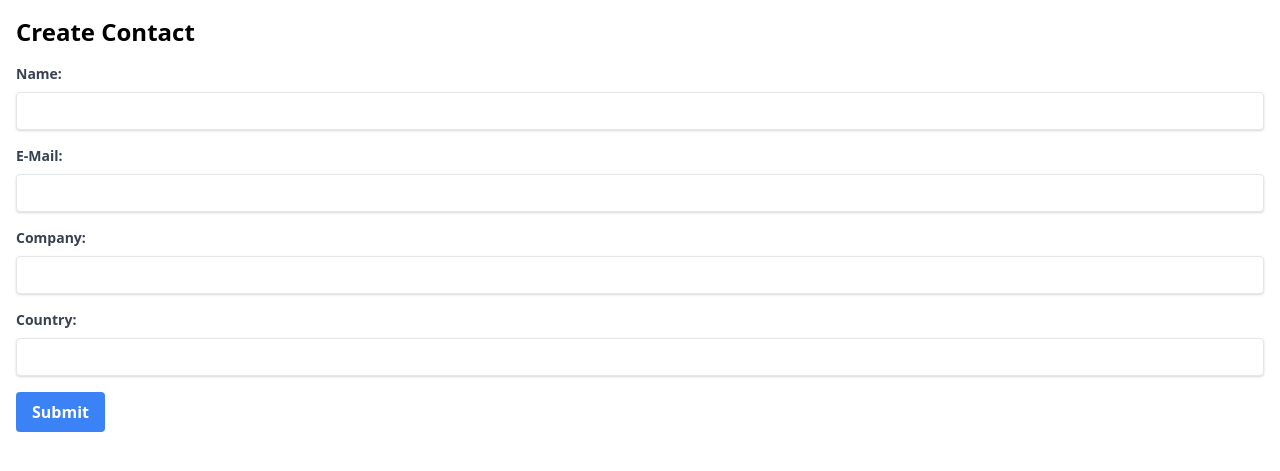
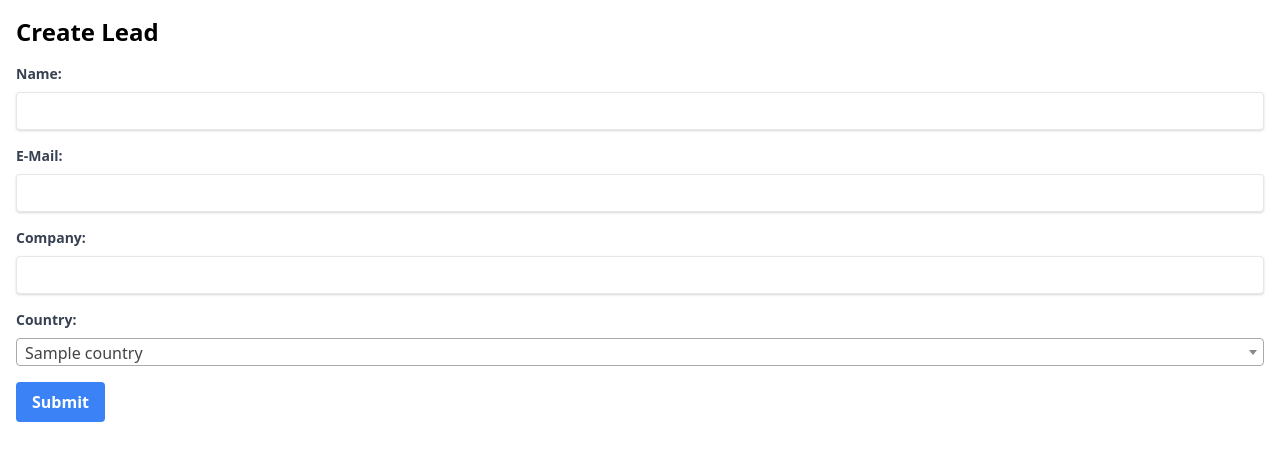
Before and after one commit to vshn/conferenceli, a Flask app: template contactform/templates/form.html in a window 1280 px wide. Shown: the top 471 px of the page. Run offline with Flask 3, Linux system fonts and the light colour scheme; the template is opened without the code that fills it: most values are stand-ins (such as "Sample title", 1, 10 or a date in 2020); parts of the project's set-up code (start-up, migrations or seed data) failed here and were passed over; some libraries are stand-ins or nearby versions.

Commit message:
create lead instead of mailing list contact

```diff
--- a/contactform/app.py
+++ b/contactform/app.py
@@ -15,15 +15,38 @@ ODOO_URL = os.getenv("ODOO_URL")
 ODOO_DB = os.getenv("ODOO_DB")
 ODOO_USERNAME = os.getenv("ODOO_USERNAME")
 ODOO_PASSWORD = os.getenv("ODOO_PASSWORD")
-MAILING_LIST_ID = int(os.getenv("MAILING_LIST_ID"))
+ODOO_TAG_ID = int(os.getenv("ODOO_TAG_ID"))
 
 # Configure logging
 logging.basicConfig(level=logging.DEBUG)
 
+# Authenticate with Odoo
+common = xmlrpc.client.ServerProxy(f"{ODOO_URL}/xmlrpc/2/common")
+uid = common.authenticate(ODOO_DB, ODOO_USERNAME, ODOO_PASSWORD, {})
+models = xmlrpc.client.ServerProxy(f"{ODOO_URL}/xmlrpc/2/object")
+
 
 @app.route("/")
 def index():
-    return render_template("form.html")
+    # Fetch country data from Odoo
+    countries = models.execute_kw(
+        ODOO_DB,
+        uid,
+        ODOO_PASSWORD,
+        "res.country",
+        "search_read",
+        [[("id", "!=", 0)]],
+        {"fields": ["id", "name"], "order": "name"},
+    )
+    # Sort countries for the dropdown
+    preferred_countries = ["Switzerland", "Germany", "Austria", "France", "Italy"]
+    sorted_countries = sorted(
+        countries, key=lambda x: (x["name"] not in preferred_countries, x["name"])
+    )
+
+    return render_template(
+        "form.html", countries=sorted_countries, preferred_countries=preferred_countries
+    )
 
 
 @app.route("/submit", methods=["POST"])
@@ -31,7 +54,7 @@ def submit():
     name = request.form.get("name")
     email = request.form.get("email")
     company = request.form.get("company")
-    country = request.form.get("country")
+    country_name = request.form.get("country")
 
     # Validate inputs
     if not name or not email:
@@ -46,50 +69,44 @@ def submit():
         return render_template("modal.html", status="error", message=str(e))
 
     try:
-        # Authenticate with Odoo
-        common = xmlrpc.client.ServerProxy(f"{ODOO_URL}/xmlrpc/2/common")
-        uid = common.authenticate(ODOO_DB, ODOO_USERNAME, ODOO_PASSWORD, {})
-        logging.debug(f"Authenticated UID: {uid}")
-
-        if not uid:
-            raise ValueError("Authentication failed")
-
-        # Create mailing contact in Odoo
-        models = xmlrpc.client.ServerProxy(f"{ODOO_URL}/xmlrpc/2/object")
-        contact_id = models.execute_kw(
+        # Find the country ID
+        country = models.execute_kw(
             ODOO_DB,
             uid,
             ODOO_PASSWORD,
-            "mailing.contact",
+            "res.country",
+            "search_read",
+            [[("name", "=", country_name)]],
+            {"fields": ["id"], "limit": 1},
+        )
+        if not country:
+            raise ValueError(f"Country '{country_name}' not found")
+
+        country_id = country[0]["id"]
+
+        # Create a new lead in Odoo
+        lead_id = models.execute_kw(
+            ODOO_DB,
+            uid,
+            ODOO_PASSWORD,
+            "crm.lead",
             "create",
             [
                 {
                     "name": name,
-                    "email": email,
-                    "company_name": company,
-                    "country_id": country,
+                    "email_from": email,
+                    "partner_name": company,
+                    "country_id": country_id,
+                    "tag_ids": [(4, ODOO_TAG_ID)],
                 }
             ],
         )
-        logging.debug(f"Created Contact ID: {contact_id}")
-
-        # Add the contact to the mailing list
-        models.execute_kw(
-            ODOO_DB,
-            uid,
-            ODOO_PASSWORD,
-            "mailing.list",
-            "write",
-            [[MAILING_LIST_ID], {"contact_ids": [(4, contact_id)]}],
-        )
-        logging.debug(
-            f"Added Contact ID {contact_id} to Mailing List ID {MAILING_LIST_ID}"
-        )
+        logging.debug(f"Created Lead ID: {lead_id}")
 
         return render_template(
             "modal.html",
             status="success",
-            message="Contact created and added to mailing list successfully",
+            message="Lead created",
         )
     except Exception as e:
         logging.error(f"Error occurred: {str(e)}")
--- a/contactform/templates/form.html
+++ b/contactform/templates/form.html
@@ -5,13 +5,16 @@
     <meta charset="UTF-8">
     <meta name="viewport" content="width=device-width, initial-scale=1.0">
     <title>Odoo Contact Form</title>
-    <link href="/static/css/styles.css" rel="stylesheet">
-    <script src="https://unpkg.com/htmx.org@1.6.1"></script>
+    <link href="https://cdn.jsdelivr.net/npm/tailwindcss@2.2.19/dist/tailwind.min.css" rel="stylesheet">
+    <link href="https://cdn.jsdelivr.net/npm/select2@4.1.0-rc.0/dist/css/select2.min.css" rel="stylesheet" />
+    <script src="https://cdn.jsdelivr.net/npm/htmx.org@1.6.1"></script>
+    <script src="https://code.jquery.com/jquery-3.6.0.min.js"></script>
+    <script src="https://cdn.jsdelivr.net/npm/select2@4.1.0-rc.0/dist/js/select2.min.js"></script>
 </head>
 
 <body>
     <div class="container mx-auto p-4">
-        <h1 class="text-2xl font-bold mb-4">Create Contact</h1>
+        <h1 class="text-2xl font-bold mb-4">Create Lead</h1>
         <form hx-post="/submit" hx-target="#modal" hx-swap="innerHTML">
             <div class="mb-4">
                 <label for="name" class="block text-gray-700 text-sm font-bold mb-2">Name:</label>
@@ -30,8 +33,20 @@
             </div>
             <div class="mb-4">
                 <label for="country" class="block text-gray-700 text-sm font-bold mb-2">Country:</label>
-                <input type="text" id="country" name="country"
+                <select id="country" name="country"
                     class="shadow appearance-none border rounded w-full py-2 px-3 text-gray-700 leading-tight focus:outline-none focus:shadow-outline">
+                    <optgroup label="Preferred">
+                        {% for country in countries if country.name in preferred_countries %}
+                        <option value="{{ country.name }}">{{ country.name }}</option>
+                        {% endfor %}
+                    </optgroup>
+                    <option disabled>──────────────────────</option>
+                    <optgroup label="Others">
+                        {% for country in countries if country.name not in preferred_countries %}
+                        <option value="{{ country.name }}">{{ country.name }}</option>
+                        {% endfor %}
+                    </optgroup>
+                </select>
             </div>
             <div class="flex items-center justify-between">
                 <button type="submit"
@@ -42,10 +57,8 @@
     </div>
 
     <script>
-        document.body.addEventListener('htmx:afterRequest', function (evt) {
-            if (!evt.detail.successful) {
-                document.getElementById('modal').innerHTML = evt.detail.xhr.response;
-            }
+        $(document).ready(function () {
+            $('#country').select2();
         });
     </script>
 </body>
```
